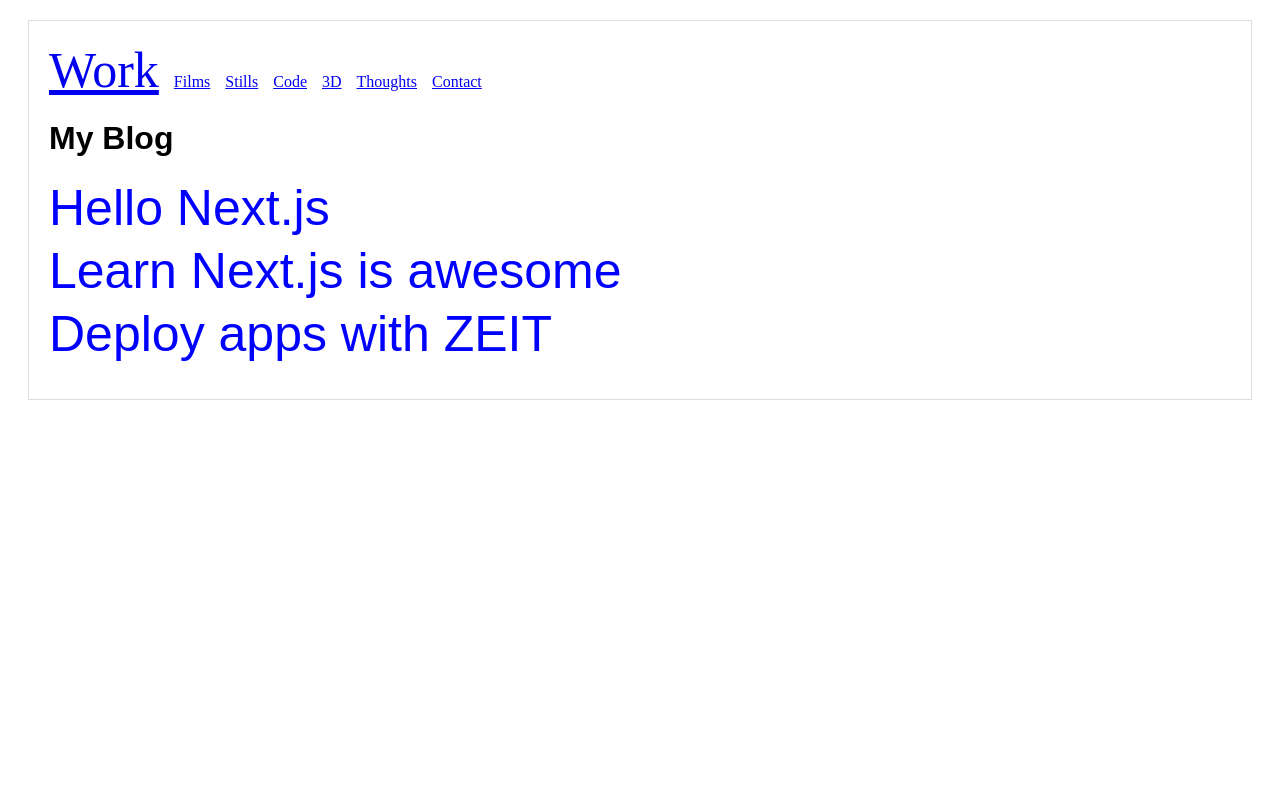
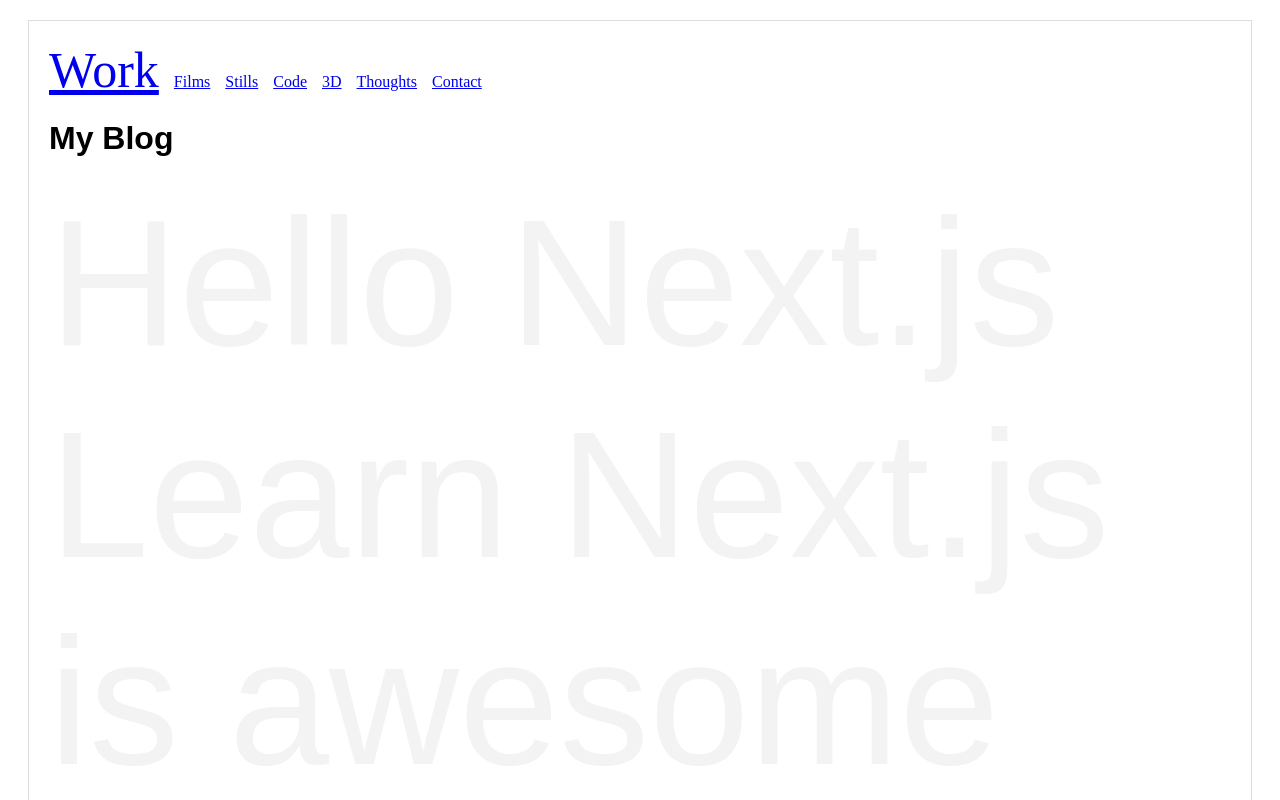
Before and after one commit to kubalaj/portfolio_v3, a Next.js app: page / in a window 1280 px wide. Shown: the top 800 px of the page. Built offline with nearby package versions, Linux system fonts and the light colour scheme.

Commit message:
getting modules

```diff
--- /dev/null
+++ b/modules/_colors.scss
@@ -0,0 +1 @@
+$color-primary: #f3f3f3;
--- /dev/null
+++ b/modules/_typography.scss
@@ -0,0 +1 @@
+$font-main: 180px;
--- a/styles.scss
+++ b/styles.scss
@@ -1,4 +1,8 @@
+@import "modules/_typography";
+@import "modules/_colors";
+
 $font-size: 50px;
 .example {
-  font-size: $font-size;
+  font-size: $font-main;
+  color: $color-primary !important;
 }
```
